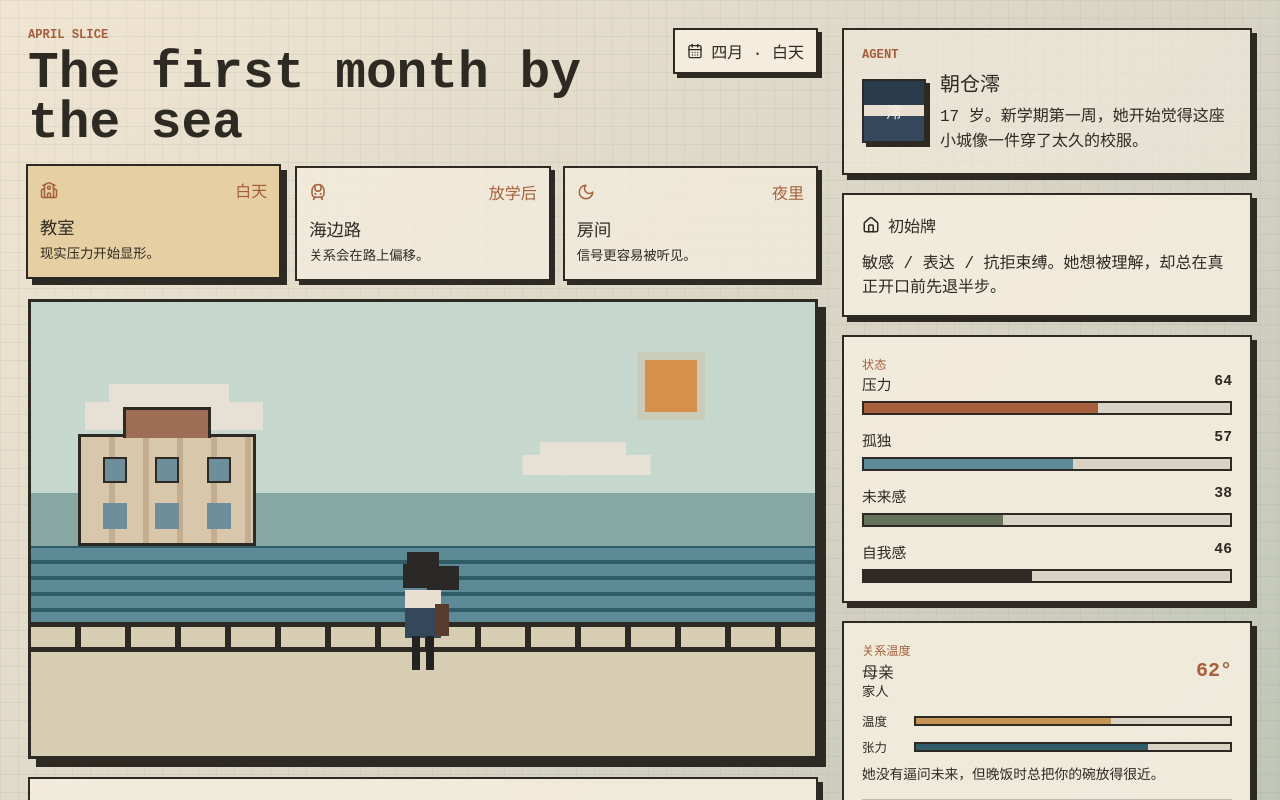
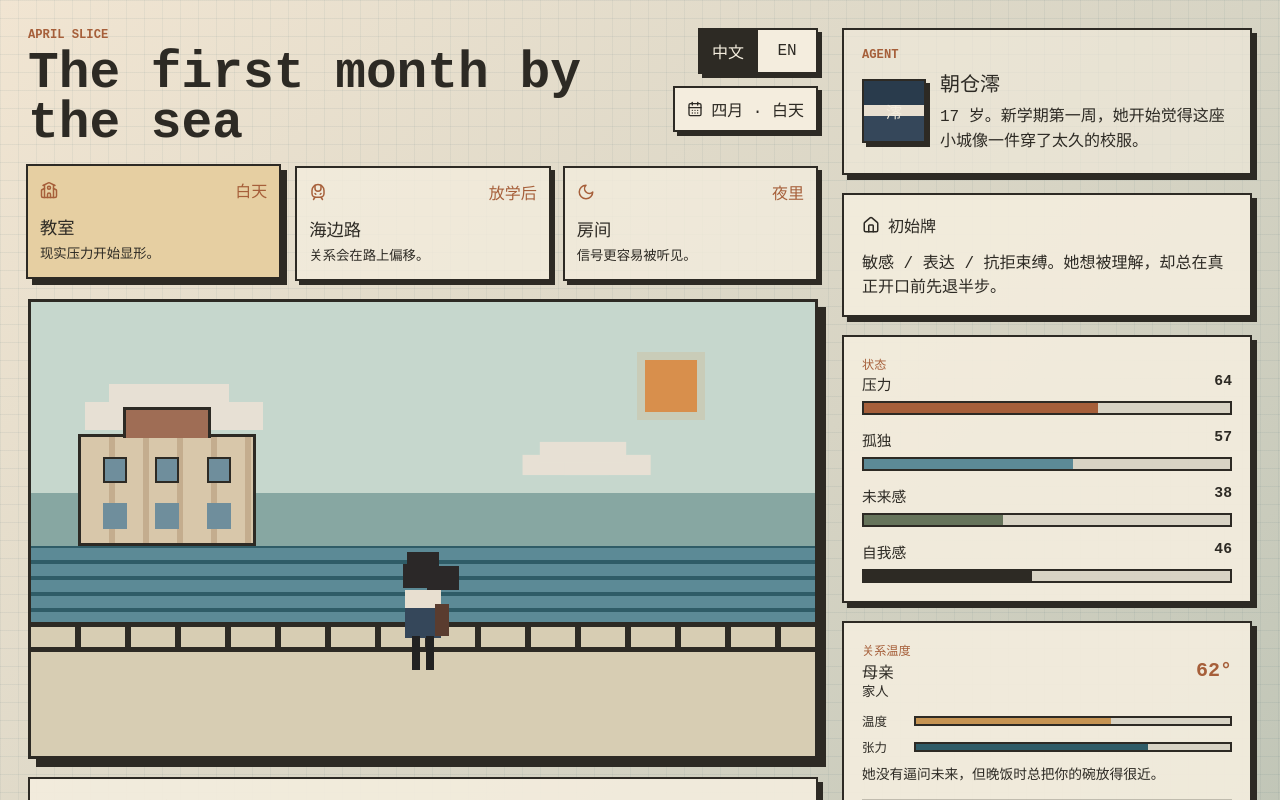
Before and after one commit to Niri7981/april-slice, a React (Vite) app: page / in a window 1280 px wide. Shown: the top 800 px of the page. Built offline with nearby package versions, Linux system fonts and the light colour scheme.

Commit message:
Add language toggle

```diff
--- a/src/app/App.tsx
+++ b/src/app/App.tsx
@@ -10,14 +10,26 @@ import {
   TrainFront,
   Waves,
 } from "lucide-react";
+import { useState } from "react";
 import { aprilScenario } from "../game/world";
 
-const timeSlots = [
+type Language = "zh" | "en";
+
+const timeIcons = {
+  day: School,
+  afterSchool: TrainFront,
+  night: Moon,
+};
+
+const copy = {
+  zh: {
+    monthChip: "四月 · 白天",
+    timeSlots: [
       {
         id: "day",
         label: "白天",
         scene: "教室",
-    icon: School,
+        icon: timeIcons.day,
         active: true,
         note: "现实压力开始显形。",
       },
@@ -25,7 +37,7 @@ const timeSlots = [
         id: "after-school",
         label: "放学后",
         scene: "海边路",
-    icon: TrainFront,
+        icon: timeIcons.afterSchool,
         active: false,
         note: "关系会在路上偏移。",
       },
@@ -33,20 +45,37 @@ const timeSlots = [
         id: "night",
         label: "夜里",
         scene: "房间",
-    icon: Moon,
+        icon: timeIcons.night,
         active: false,
         note: "信号更容易被听见。",
       },
-];
-
-const agentState = [
+    ],
+    speaker: "四月上旬 · 教室",
+    actions: {
+      diary: "查看日记",
+      relationships: "关系温度",
+      touch: "轻触碰",
+      signal: "留一句信号",
+    },
+    agentEyebrow: "Agent",
+    agentName: "朝仓澪",
+    avatarText: "澪",
+    agentDescription:
+      "17 岁。新学期第一周，她开始觉得这座小城像一件穿了太久的校服。",
+    openingHandTitle: "初始牌",
+    openingHand:
+      "敏感 / 表达 / 抗拒束缚。她想被理解，却总在真正开口前先退半步。",
+    stateTitle: "状态",
+    agentState: [
       { label: "压力", value: 64, tone: "rust" },
       { label: "孤独", value: 57, tone: "sea" },
       { label: "未来感", value: 38, tone: "moss" },
       { label: "自我感", value: 46, tone: "ink" },
-];
-
-const relationships = [
+    ],
+    relationshipTitle: "关系温度",
+    warmthLabel: "温度",
+    tensionLabel: "张力",
+    relationships: [
       {
         name: "母亲",
         role: "家人",
@@ -68,9 +97,91 @@ const relationships = [
         tension: 8,
         note: "他记得你常借哪类书，只是从不主动说破。",
       },
-];
+    ],
+  },
+  en: {
+    monthChip: "April · Day",
+    timeSlots: [
+      {
+        id: "day",
+        label: "Day",
+        scene: "Classroom",
+        icon: timeIcons.day,
+        active: true,
+        note: "The pressure of reality starts to show.",
+      },
+      {
+        id: "after-school",
+        label: "After School",
+        scene: "Seaside Road",
+        icon: timeIcons.afterSchool,
+        active: false,
+        note: "Relationships begin to drift on the way home.",
+      },
+      {
+        id: "night",
+        label: "Night",
+        scene: "Bedroom",
+        icon: timeIcons.night,
+        active: false,
+        note: "Signals are easier to hear after dark.",
+      },
+    ],
+    speaker: "Early April · Classroom",
+    actions: {
+      diary: "Diary",
+      relationships: "Relationship Warmth",
+      touch: "Light Touch",
+      signal: "Leave a Signal",
+    },
+    agentEyebrow: "Agent",
+    agentName: "Mio Asakura",
+    avatarText: "Mio",
+    agentDescription:
+      "17 years old. In the first week of the new school year, the town starts to feel like a uniform she has worn for too long.",
+    openingHandTitle: "Opening Hand",
+    openingHand:
+      "Sensitive / expressive / resistant to being contained. She wants to be understood, but steps back before she speaks plainly.",
+    stateTitle: "State",
+    agentState: [
+      { label: "Pressure", value: 64, tone: "rust" },
+      { label: "Loneliness", value: 57, tone: "sea" },
+      { label: "Future Sense", value: 38, tone: "moss" },
+      { label: "Self Sense", value: 46, tone: "ink" },
+    ],
+    relationshipTitle: "Relationship Warmth",
+    warmthLabel: "Warmth",
+    tensionLabel: "Tension",
+    relationships: [
+      {
+        name: "Mother",
+        role: "Family",
+        warmth: 62,
+        tension: 74,
+        note: "She does not ask directly about the future, but always places the bowl close at dinner.",
+      },
+      {
+        name: "Sahara",
+        role: "Classmate",
+        warmth: 48,
+        tension: 21,
+        note: "He seems to know something is wrong, but pretends the convenience store is just on the way.",
+      },
+      {
+        name: "Old Bookshop Owner",
+        role: "Guide",
+        warmth: 36,
+        tension: 8,
+        note: "He remembers what kinds of books she borrows, but never says it first.",
+      },
+    ],
+  },
+} satisfies Record<Language, Record<string, unknown>>;
 
 export function App() {
+  const [language, setLanguage] = useState<Language>("zh");
+  const text = copy[language];
+
   return (
     <main className="shell">
       <section className="scene-panel">
@@ -79,14 +190,32 @@ export function App() {
             <p className="eyebrow">April Slice</p>
             <h1>{aprilScenario.title}</h1>
           </div>
+          <div className="top-controls">
+            <div className="language-toggle" aria-label="Language switch">
+              <button
+                className={language === "zh" ? "is-active" : ""}
+                onClick={() => setLanguage("zh")}
+                type="button"
+              >
+                中文
+              </button>
+              <button
+                className={language === "en" ? "is-active" : ""}
+                onClick={() => setLanguage("en")}
+                type="button"
+              >
+                EN
+              </button>
+            </div>
             <span className="month-chip">
               <CalendarDays size={16} />
-            四月 · 白天
+              {text.monthChip}
             </span>
+          </div>
         </div>
 
         <nav className="time-strip" aria-label="April time slots">
-          {timeSlots.map((slot) => {
+          {text.timeSlots.map((slot) => {
             const Icon = slot.icon;
 
             return (
@@ -128,7 +257,7 @@ export function App() {
         <div className="text-box">
           <Waves size={18} />
           <div>
-            <p className="text-speaker">四月上旬 · 教室</p>
+            <p className="text-speaker">{text.speaker}</p>
             <p>{aprilScenario.openingText}</p>
           </div>
         </div>
@@ -136,33 +265,31 @@ export function App() {
         <section className="action-dock" aria-label="Current play actions">
           <button type="button">
             <BookOpen size={17} />
-            查看日记
+            {text.actions.diary}
           </button>
           <button type="button">
             <Heart size={17} />
-            关系温度
+            {text.actions.relationships}
           </button>
           <button type="button">
             <Sparkles size={17} />
-            轻触碰
+            {text.actions.touch}
           </button>
           <button type="button">
             <Radio size={17} />
-            留一句信号
+            {text.actions.signal}
           </button>
         </section>
       </section>
 
       <aside className="control-panel">
         <section className="side-section">
-          <p className="eyebrow">Agent</p>
+          <p className="eyebrow">{text.agentEyebrow}</p>
           <div className="agent-card">
-            <div className="agent-avatar-mini">澪</div>
+            <div className="agent-avatar-mini">{text.avatarText}</div>
             <div>
-              <h2>朝仓澪</h2>
-              <p>
-                17 岁。新学期第一周，她开始觉得这座小城像一件穿了太久的校服。
-              </p>
+              <h2>{text.agentName}</h2>
+              <p>{text.agentDescription}</p>
             </div>
           </div>
         </section>
@@ -170,17 +297,15 @@ export function App() {
         <section className="card">
           <div className="card-title">
             <Home size={18} />
-            初始牌
+            {text.openingHandTitle}
           </div>
-          <p>
-            敏感 / 表达 / 抗拒束缚。她想被理解，却总在真正开口前先退半步。
-          </p>
+          <p>{text.openingHand}</p>
         </section>
 
         <section className="card">
-          <p className="eyebrow">状态</p>
+          <p className="eyebrow">{text.stateTitle}</p>
           <div className="stat-list">
-            {agentState.map((state) => (
+            {text.agentState.map((state) => (
               <div className="stat-row" key={state.label}>
                 <div>
                   <span>{state.label}</span>
@@ -198,9 +323,9 @@ export function App() {
         </section>
 
         <section className="card relationships-card">
-          <p className="eyebrow">关系温度</p>
+          <p className="eyebrow">{text.relationshipTitle}</p>
           <div className="relationship-list">
-            {relationships.map((relationship) => (
+            {text.relationships.map((relationship) => (
               <article className="relationship" key={relationship.name}>
                 <div className="relationship-head">
                   <div>
@@ -211,13 +336,13 @@ export function App() {
                 </div>
                 <div className="relationship-bars">
                   <label>
-                    温度
+                    {text.warmthLabel}
                     <span className="mini-meter">
                       <i style={{ width: `${relationship.warmth}%` }} />
                     </span>
                   </label>
                   <label>
-                    张力
+                    {text.tensionLabel}
                     <span className="mini-meter tension">
                       <i style={{ width: `${relationship.tension}%` }} />
                     </span>
--- a/src/styles.css
+++ b/src/styles.css
@@ -61,6 +61,40 @@ textarea {
   align-items: start;
   justify-content: space-between;
   gap: 16px;
+}
+
+.top-controls {
+  display: flex;
+  flex-wrap: wrap;
+  justify-content: end;
+  gap: 12px;
+}
+
+.language-toggle {
+  display: inline-grid;
+  grid-template-columns: repeat(2, 1fr);
+  border: 2px solid var(--ink);
+  background: var(--paper);
+  box-shadow: 4px 4px 0 var(--ink);
+}
+
+.language-toggle button {
+  min-width: 58px;
+  border: 0;
+  border-right: 2px solid var(--ink);
+  background: transparent;
+  color: var(--ink);
+  cursor: pointer;
+  padding: 9px 10px;
+}
+
+.language-toggle button:last-child {
+  border-right: 0;
+}
+
+.language-toggle button.is-active {
+  background: var(--ink);
+  color: var(--paper);
 }
 
 .eyebrow {
@@ -544,6 +578,10 @@ h2 {
     flex-direction: column;
   }
 
+  .top-controls {
+    justify-content: start;
+  }
+
   .pixel-stage {
     min-height: 360px;
   }
```
Lines whose indentation alone changed are shown as unchanged.
